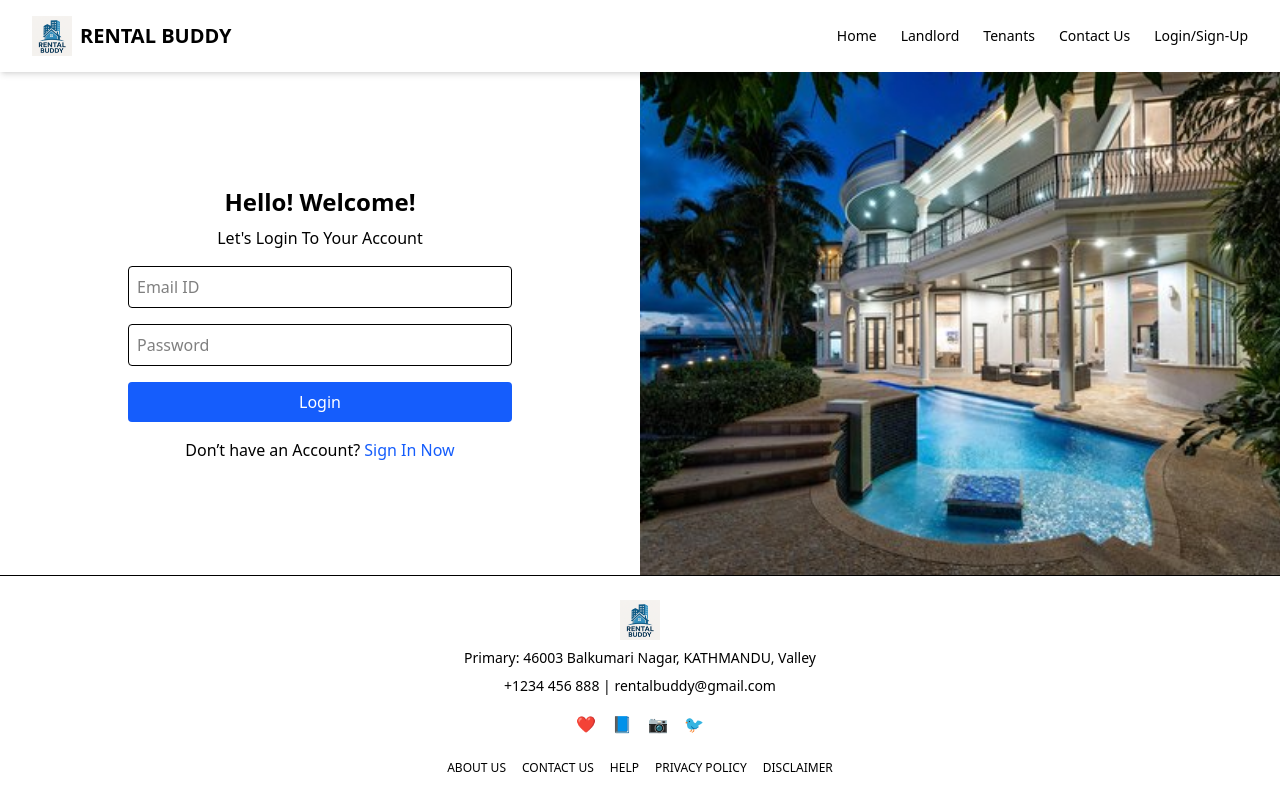
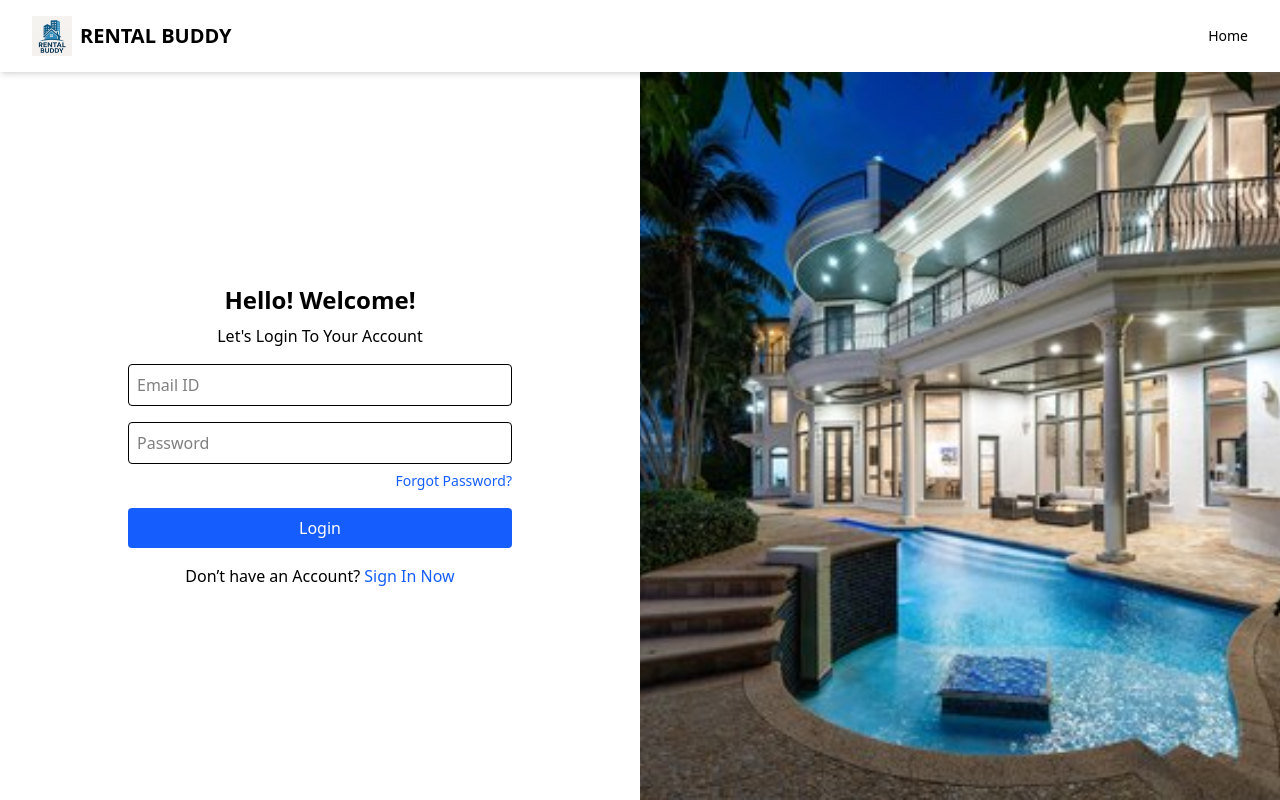
Before and after one commit to Rojan-2004/Renting-Houses, a React (Vite) app: page /login in a window 1280 px wide. Built offline with nearby package versions, Linux system fonts and the light colour scheme.

Commit message:
forget password done

```diff
--- a/src/LoginPage.jsx
+++ b/src/LoginPage.jsx
@@ -1,17 +1,187 @@
 
+
+// import React, { useState } from "react";
+// import { useForm } from "react-hook-form";
+// import { Link } from "react-router-dom";
+
+// export default function LoginPage() {
+//   const { register, handleSubmit, formState: { errors }, reset } = useForm();
+//   const [showModal, setShowModal] = useState(false);
+//   const [successMessage, setSuccessMessage] = useState('');
+
+//   const onSubmitLogin = (data) => {
+//     alert(`Welcome back, ${data.email}!`);
+//     setSuccessMessage(`Login successful for ${data.email}`);
+//   };
+
+//   const onSubmitForgot = (data) => {
+//     alert(`OTP sent to ${data.email}`);
+//     setShowModal(false);
+//     reset();
+//   };
+
+//   return (
+//     <div className="min-h-screen flex flex-col">
+//       {/* Navbar */}
+//       <nav className="flex justify-between items-center px-8 py-4 bg-white shadow-md">
+//         <div className="flex items-center space-x-2">
+//           <img src="/logo.png" alt="Logo" className="h-10 w-10" />
+//           <span className="text-xl font-bold">RENTAL BUDDY</span>
+//         </div>
+//         <ul className="flex space-x-6 text-sm font-medium">
+//           <li><Link to="/" className="hover:text-blue-600">Home</Link></li>
+//         </ul>
+//       </nav>
+
+//       {/* Main Section */}
+//       <div className="flex flex-col md:flex-row flex-grow">
+//         {/* Login Form */}
+//         <div className="w-full md:w-1/2 flex flex-col justify-center items-center p-8">
+//           <h1 className="text-2xl font-bold mb-2">Hello! Welcome!</h1>
+//           <p className="mb-4">Let's Login To Your Account</p>
+
+//           <form onSubmit={handleSubmit(onSubmitLogin)} className="w-full max-w-sm space-y-4">
+//             <div>
+//               <input
+//                 type="email"
+//                 placeholder="Email ID"
+//                 {...register("email", {
+//                   required: "Email is required",
+//                   pattern: {
+//                     value: /^\S+@\S+$/i,
+//                     message: "Invalid email"
+//                   }
+//                 })}
+//                 className="w-full p-2 border rounded"
+//               />
+//               {errors.email && <p className="text-red-600 text-sm">{errors.email.message}</p>}
+//             </div>
+
+//             <div>
+//               <input
+//                 type="password"
+//                 placeholder="Password"
+//                 {...register("password", {
+//                   required: "Password is required",
+//                   minLength: { value: 6, message: "Minimum 6 characters" }
+//                 })}
+//                 className="w-full p-2 border rounded"
+//               />
+//               {errors.password && <p className="text-red-600 text-sm">{errors.password.message}</p>}
+//               <div className="text-right mt-1">
+//                 <button
+//                   type="button"
+//                   onClick={() => setShowModal(true)}
+//                   className="text-blue-600 text-sm hover:underline"
+//                 >
+//                   Forgot Password?
+//                 </button>
+//               </div>
+//             </div>
+
+//             <button type="submit" className="w-full bg-blue-600 text-white p-2 rounded hover:bg-blue-700">
+//               Login
+//             </button>
+//           </form>
+
+//           {successMessage && (
+//             <p className="mt-4 text-green-600 font-semibold">{successMessage}</p>
+//           )}
+
+//           <p className="mt-4">
+//             Don’t have an Account? <Link to="/signup" className="text-blue-600">Sign In Now</Link>
+//           </p>
+//         </div>
+
+//         {/* Image */}
+//         <div className="w-full md:w-1/2">
+//           <img
+//             src="/luxuryhouse.jpg"
+//             alt="Luxury House"
+//             className="w-full h-full object-cover"
+//           />
+//         </div>
+//       </div>
+
+//       {/* Forgot Password Modal */}
+//       {showModal && (
+//         <div className="fixed inset-0 bg-black bg-opacity-40 flex items-center justify-center z-50">
+//           <div className="bg-white rounded-lg p-8 w-[90%] max-w-md shadow-lg">
+//             <h2 className="text-xl font-bold text-center mb-4">Reset Account Password</h2>
+//             <p className="text-center text-sm mb-6">
+//               Enter The Email Associated With Your Account And We'll Send You Password Reset Instructions.
+//             </p>
+//             <form onSubmit={handleSubmit(onSubmitForgot)} className="space-y-4">
+//               <div>
+//                 <input
+//                   type="email"
+//                   placeholder="Email ID"
+//                   {...register("email", {
+//                     required: "Email is required",
+//                     pattern: {
+//                       value: /^\S+@\S+$/i,
+//                       message: "Invalid email"
+//                     }
+//                   })}
+//                   className="w-full p-3 border rounded bg-gray-100"
+//                 />
+//                 {errors.email && <p className="text-red-600 text-sm">{errors.email.message}</p>}
+//               </div>
+//               <button
+//                 type="submit"
+//                 className="w-full bg-gray-700 text-white py-2 rounded hover:bg-black"
+//               >
+//                 Send OTP
+//               </button>
+//             </form>
+//             <p
+//               className="mt-4 text-center text-sm text-blue-600 hover:underline cursor-pointer"
+//               onClick={() => setShowModal(false)}
+//             >
+//               Return to Signin
+//             </p>
+//           </div>
+//         </div>
+//       )}
+//     </div>
+//   );
+// }
 
 import React, { useState } from "react";
 import { useForm } from "react-hook-form";
 import { Link } from "react-router-dom";
 
 export default function LoginPage() {
-  const { register, handleSubmit, formState: { errors } } = useForm();
-  const [successMessage, setSuccessMessage] = useState('');
+  // Separate forms
+  const {
+    register: registerLogin,
+    handleSubmit: handleSubmitLogin,
+    formState: { errors: loginErrors },
+  } = useForm();
 
-  const onSubmit = (data) => {
-    console.log("Login data submitted:", data);
-    alert(`Welcome back, ${data.email}!`);
+  const {
+    register: registerForgot,
+    handleSubmit: handleSubmitForgot,
+    formState: { errors: forgotErrors },
+    reset: resetForgot,
+  } = useForm();
+
+  const [successMessage, setSuccessMessage] = useState("");
+  const [showModal, setShowModal] = useState(false);
+  const [otpSentMessage, setOtpSentMessage] = useState("");
+
+  const onSubmitLogin = (data) => {
+    alert(`Welcome back, ${data.email}`);
     setSuccessMessage(`Login successful for ${data.email}`);
+  };
+
+  const onSubmitForgot = (data) => {
+    setOtpSentMessage(`OTP sent to ${data.email}`);
+    setTimeout(() => {
+      setShowModal(false);
+      setOtpSentMessage("");
+      resetForgot();
+    }, 2000);
   };
 
   return (
@@ -24,10 +194,6 @@ export default function LoginPage() {
         </div>
         <ul className="flex space-x-6 text-sm font-medium">
           <li><Link to="/" className="hover:text-blue-600">Home</Link></li>
-          <li><a href="#" className="hover:text-blue-600">Landlord</a></li>
-          <li><a href="#" className="hover:text-blue-600">Tenants</a></li>
-          <li><a href="#" className="hover:text-blue-600">Contact Us</a></li>
-          <li><a href="#" className="hover:text-blue-600">Login/Sign-Up</a></li>
         </ul>
       </nav>
 
@@ -38,37 +204,54 @@ export default function LoginPage() {
           <h1 className="text-2xl font-bold mb-2">Hello! Welcome!</h1>
           <p className="mb-4">Let's Login To Your Account</p>
 
-          <form onSubmit={handleSubmit(onSubmit)} className="w-full max-w-sm space-y-4">
+          <form onSubmit={handleSubmitLogin(onSubmitLogin)} className="w-full max-w-sm space-y-4">
             <div>
               <input
                 type="email"
                 placeholder="Email ID"
-                {...register("email", {
+                {...registerLogin("email", {
                   required: "Email is required",
                   pattern: {
                     value: /^\S+@\S+$/i,
-                    message: "Invalid email address"
+                    message: "Invalid email"
                   }
                 })}
                 className="w-full p-2 border rounded"
               />
-              {errors.email && <p className="text-red-600 text-sm">{errors.email.message}</p>}
+              {loginErrors.email && (
+                <p className="text-red-600 text-sm">{loginErrors.email.message}</p>
+              )}
             </div>
 
             <div>
               <input
                 type="password"
                 placeholder="Password"
-                {...register("password", {
+                {...registerLogin("password", {
                   required: "Password is required",
                   minLength: { value: 6, message: "Minimum 6 characters" }
                 })}
                 className="w-full p-2 border rounded"
               />
-              {errors.password && <p className="text-red-600 text-sm">{errors.password.message}</p>}
+              {loginErrors.password && (
+                <p className="text-red-600 text-sm">{loginErrors.password.message}</p>
+              )}
+
+              <div className="text-right mt-1">
+                <button
+                  type="button"
+                  onClick={() => setShowModal(true)}
+                  className="text-blue-600 text-sm hover:underline"
+                >
+                  Forgot Password?
+                </button>
+              </div>
             </div>
 
-            <button type="submit" className="w-full bg-blue-600 text-white p-2 rounded hover:bg-blue-700">
+            <button
+              type="submit"
+              className="w-full bg-blue-600 text-white p-2 rounded hover:bg-blue-700"
+            >
               Login
             </button>
           </form>
@@ -78,7 +261,10 @@ export default function LoginPage() {
           )}
 
           <p className="mt-4">
-            Don’t have an Account? <Link to="/signup" className="text-blue-600">Sign In Now</Link>
+            Don’t have an Account?{" "}
+            <Link to="/signup" className="text-blue-600">
+              Sign In Now
+            </Link>
           </p>
         </div>
 
@@ -92,27 +278,61 @@ export default function LoginPage() {
         </div>
       </div>
 
-      {/* Footer */}
-      <footer className="bg-white py-6 px-8 border-t">
-        <div className="flex flex-col items-center space-y-2">
-          <img src="/logo.png" alt="Logo" className="h-10" />
-          <p className="text-sm">Primary: 46003 Balkumari Nagar, KATHMANDU, Valley</p>
-          <p className="text-sm">+1234 456 888 | rentalbuddy@gmail.com</p>
-          <div className="flex space-x-4 mt-2">
-            <a href="#" className="text-red-600">❤️</a>
-            <a href="#" className="text-blue-600">📘</a>
-            <a href="#" className="text-red-500">📷</a>
-            <a href="#" className="text-blue-400">🐦</a>
-          </div>
-          <div className="mt-4 text-xs space-x-4">
-            <a href="#" className="hover:underline">ABOUT US</a>
-            <a href="#" className="hover:underline">CONTACT US</a>
-            <a href="#" className="hover:underline">HELP</a>
-            <a href="#" className="hover:underline">PRIVACY POLICY</a>
-            <a href="#" className="hover:underline">DISCLAIMER</a>
+      {/* Forgot Password Modal */}
+      {showModal && (
+        <div className="fixed inset-0 bg-black bg-opacity-40 flex items-center justify-center z-50">
+          <div className="bg-white rounded-lg p-8 w-[90%] max-w-md shadow-lg">
+            <h2 className="text-xl font-bold text-center mb-4">
+              Reset Account Password
+            </h2>
+            <p className="text-center text-sm mb-6">
+              Enter the email associated with your account and we’ll send you password reset instructions.
+            </p>
+
+            <form onSubmit={handleSubmitForgot(onSubmitForgot)} className="space-y-4">
+              <div>
+                <input
+                  type="email"
+                  placeholder="Email ID"
+                  {...registerForgot("email", {
+                    required: "Email is required",
+                    pattern: {
+                      value: /^\S+@\S+$/i,
+                      message: "Invalid email"
+                    }
+                  })}
+                  className="w-full p-3 border rounded bg-gray-100"
+                />
+                {forgotErrors.email && (
+                  <p className="text-red-600 text-sm">{forgotErrors.email.message}</p>
+                )}
+              </div>
+
+              <button
+                type="submit"
+                className="w-full bg-gray-700 text-white py-2 rounded hover:bg-black"
+              >
+                Send OTP
+              </button>
+
+              {otpSentMessage && (
+                <p className="text-green-600 text-center mt-3">{otpSentMessage}</p>
+              )}
+            </form>
+
+            <p
+              className="mt-4 text-center text-sm text-blue-600 hover:underline cursor-pointer"
+              onClick={() => {
+                setShowModal(false);
+                setOtpSentMessage("");
+                resetForgot();
+              }}
+            >
+              Return to Signin
+            </p>
           </div>
         </div>
-      </footer>
+      )}
     </div>
   );
 }
```
